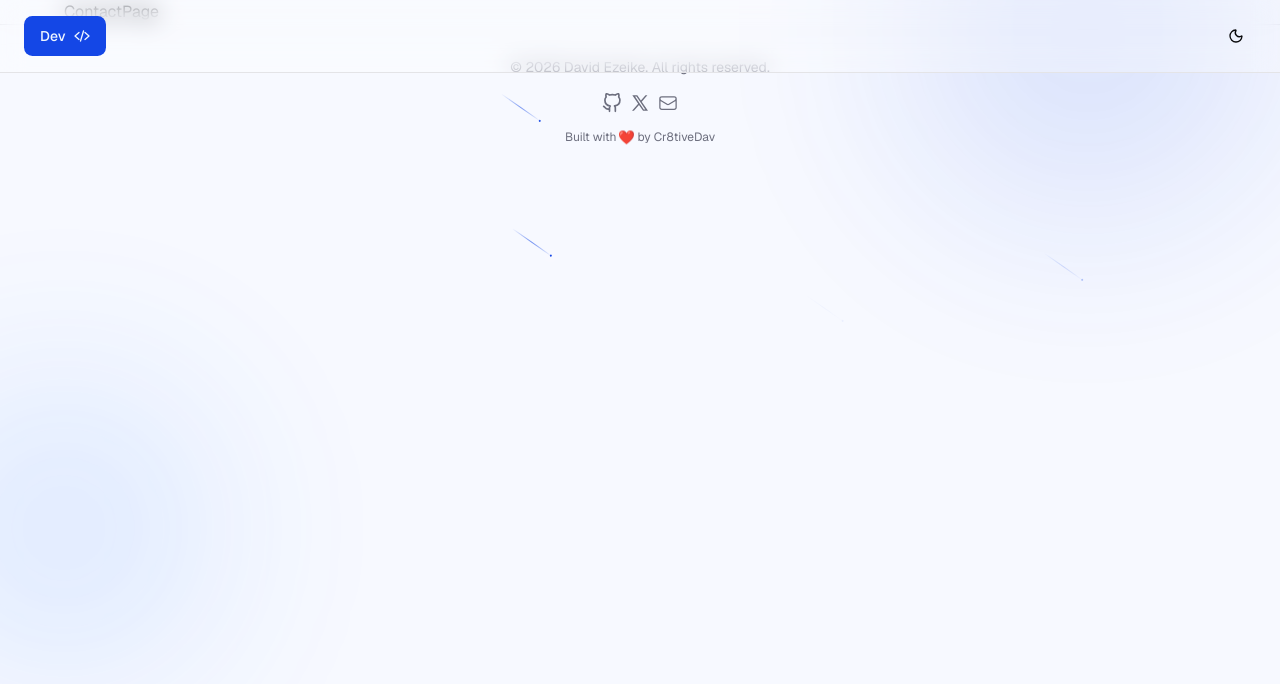
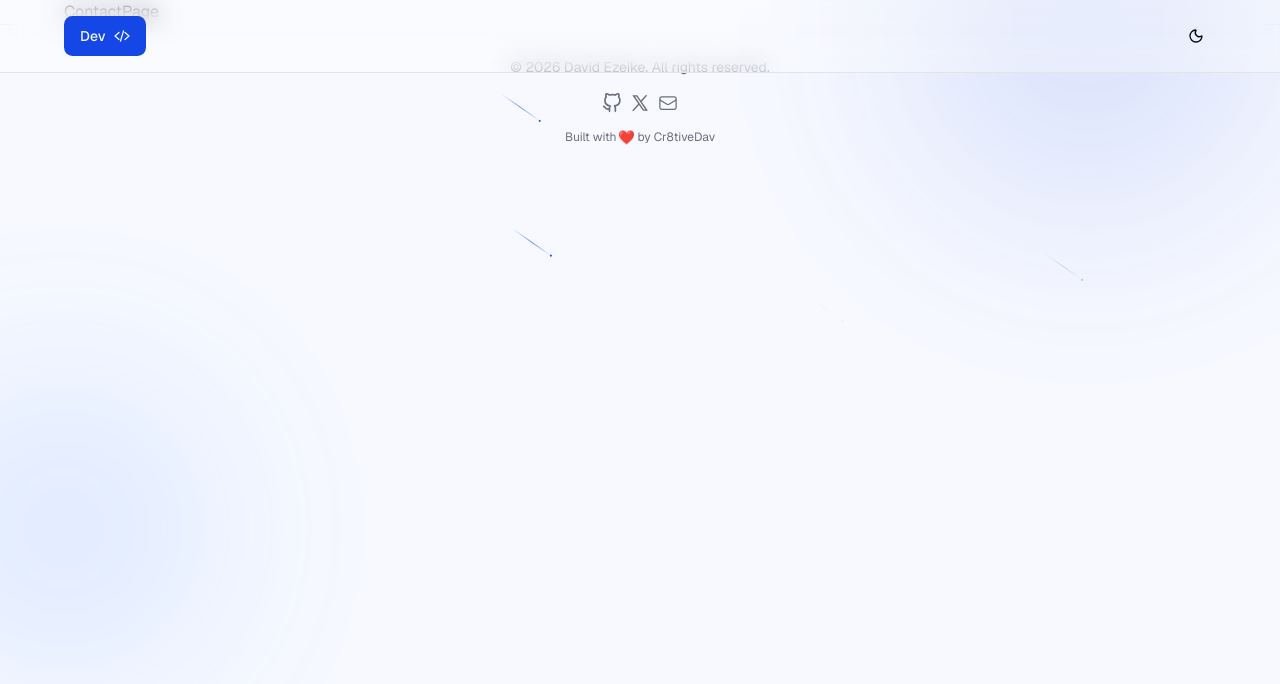
Before and after one commit to Cr8tiveDav/portfolio, a Next.js app: page /contact in a window 1280 px wide. Shown: the top 684 px of the page. Built offline with nearby package versions, Linux system fonts and the light colour scheme.

Commit message:
fix: adjust the nav bar max width

```diff
--- a/components/navbar/Navbar.tsx
+++ b/components/navbar/Navbar.tsx
@@ -11,7 +11,7 @@ const Navbar = () => {
   const { toggle } = useSidebar();
   return (
     <nav className='fixed inset-x-0 z-30 bg-white/30 dark:bg-black/70 backdrop-blur-md border-b py-4'>
-      <Container className='xl:max-w-7xl flex justify-between align-middle'>
+      <Container className='xl:max-w-300 flex justify-between align-middle'>
         <Logo />
         <div className='flex gap-4'>
           <ThemeMode />
```
